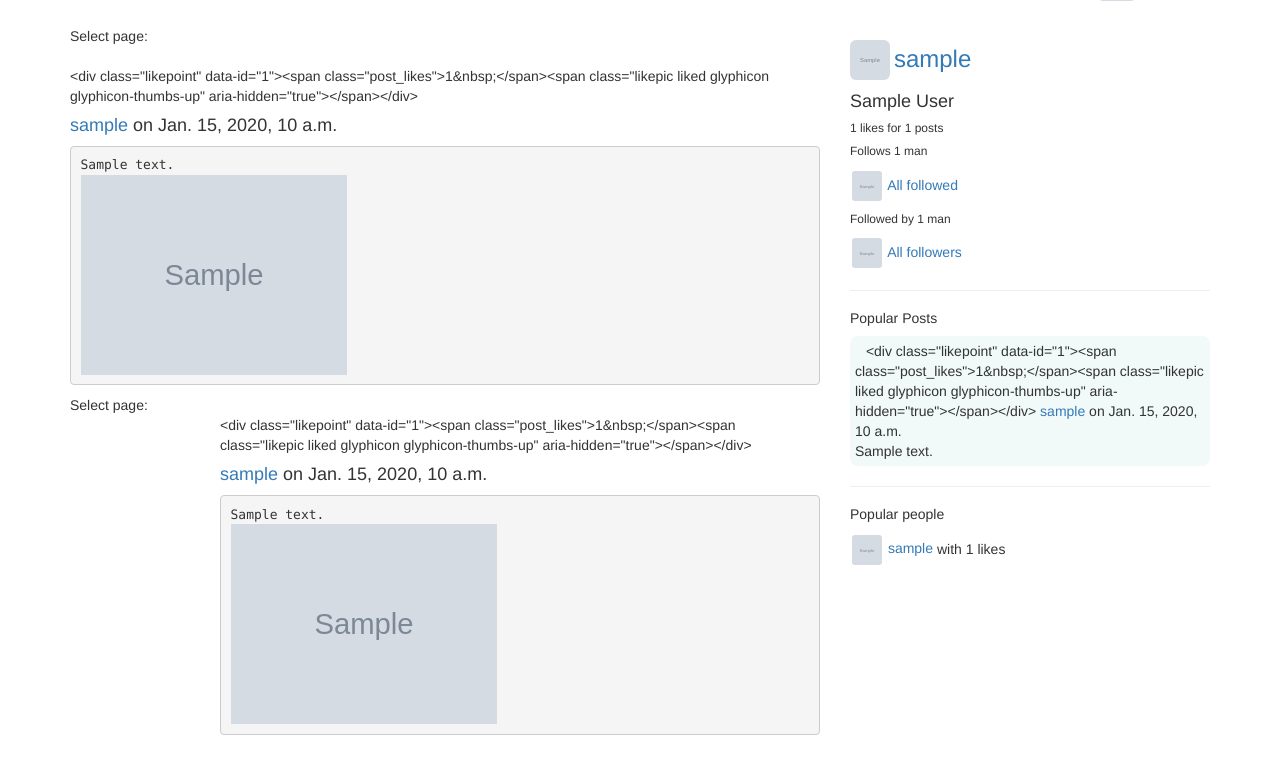
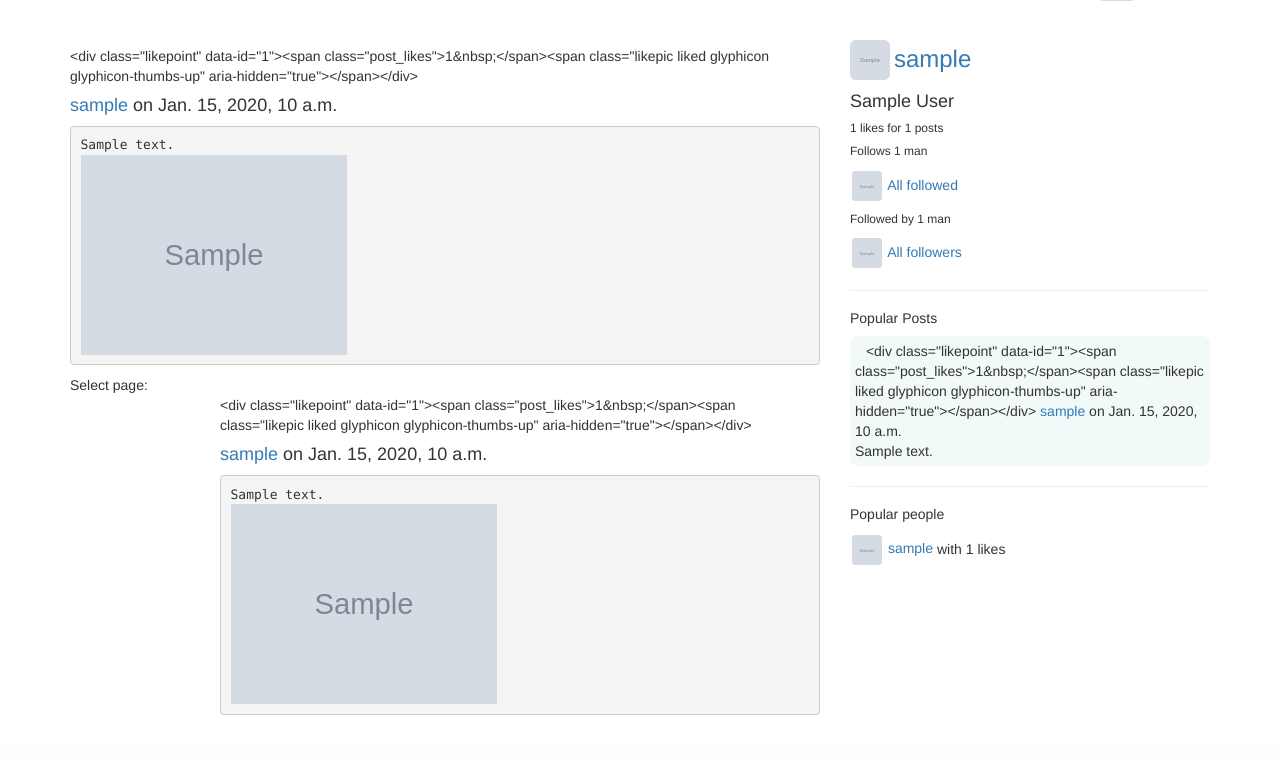
Before and after one commit to Sindbag/hsemicroblog, a Django app: page / in a window 1280 px wide. Shown: the part 54-814 px from the top of the page. After the commit the page ends 769 px from the top, so only its background shows below. Run offline with Django 3.2, Linux system fonts and the light colour scheme; a user stored in the database is signed in; tables that the repository leaves empty hold one stand-in row (values such as "Sample post"); grey boxes marked "Sample" are stand-in pictures; some libraries are stand-ins or nearby versions; some web fonts are replaced.

Commit message:
Pagination correction

```diff
--- a/blog/template/blog/main.html
+++ b/blog/template/blog/main.html
@@ -23,7 +23,7 @@
     {% if user.is_authenticated %}
 
         {% if page %}
-            Select page: {% pagination page max_page %}
+            {% pagination page max_page %}
         {% endif %}
 
         {% if posts %}
```
